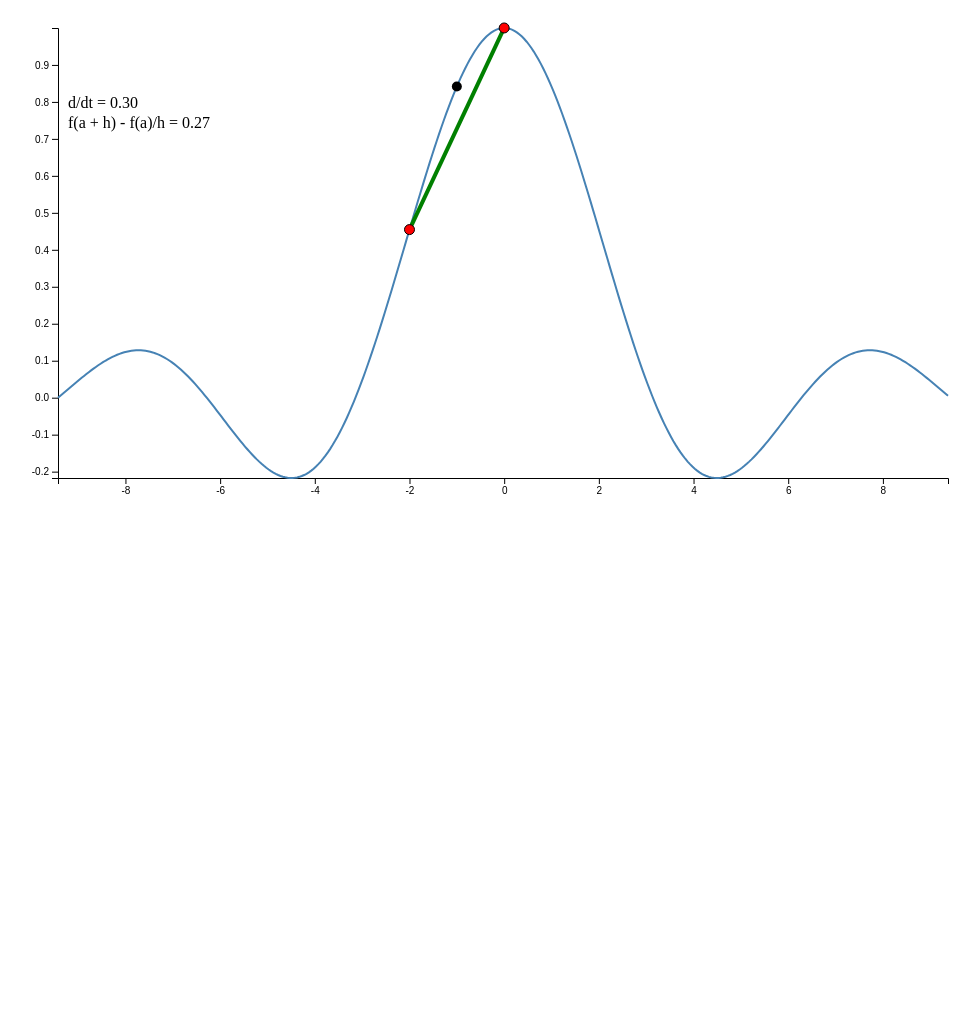
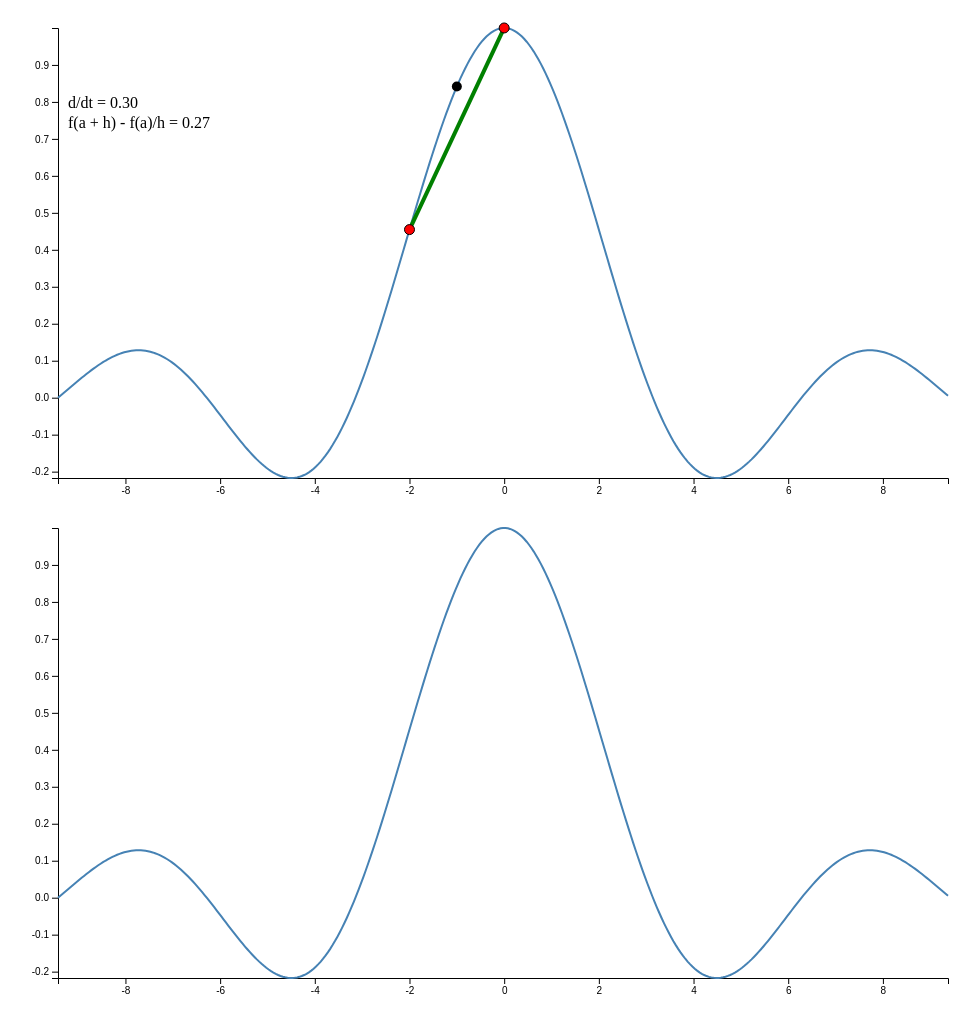
Before and after one commit to hazybluedot/numeric_calc_viz, a plain HTML site: page finite_difference.html in a window 1280 px wide. Shown: the whole page, without its empty margins (0-980 px from the left). Before the commit the page ends 800 px from the top, so only its background shows below. Drawn offline with nearby package versions, Linux system fonts and the light colour scheme.

Commit message:
update for multiple charts

```diff
--- a/finite_difference.html
+++ b/finite_difference.html
@@ -31,7 +31,8 @@
 </head>
 
 <body>
-  <div id="chart"></div>
+  <div id="derivative_chart"></div>
+  <div id="integral_chart"></div>
   <script src="finite_difference.js" type="text/javascript"></script>
 </body>
 </html>
--- a/finite_difference.js
+++ b/finite_difference.js
@@ -51,11 +51,6 @@ y.domain(d3.extent(data, function(d) { return d.value }));
 xAxis = d3.axisLeft(y);
 yAxis = d3.axisBottom(x);
 
-let drag = d3.drag()
-    .on('start', dragstarted)
-    .on('drag', dragged)
-    .on('end', dragended);
-
 let hdrag = d3.drag()
     .on('start', function(d, idx) {
 	console.log('drag start on d');
@@ -76,7 +71,8 @@ let hdrag = d3.drag()
 	d3.select(this).classed('active', false);
     });
 
-var chart = d3.select('#chart')
+let charts = ['#derivative_chart', '#ingeral_chart'].reduce(function(charts, domid) {
+    var chart = d3.select('#derivative_chart')
 	.append('svg')
 	.attr('class', 'chart')
 	.attr('width', width + margin.left + margin.right)
@@ -98,6 +94,18 @@ chart.append('path')
 	.attr('class', 'line')
 	.data([data])
 	.attr('d', lineFunc);
+
+    charts[domid] = chart;
+    return charts;
+}, []);
+
+derivative_chart(charts['#derivative_chart']);
+
+function derivative_chart(chart) {
+    let drag = d3.drag()
+	.on('start', dragstarted)
+	.on('drag', dragged)
+	.on('end', dragended);
 
     // draw the finite difference line
     var pdata = [p1, p1 + dint].map(function(d) {
@@ -234,3 +242,4 @@ function dragged(d) {
     function dragended(d) {
 	d3.select(this).classed('active', false);
     }
+}
```
Lines whose indentation alone changed are shown as unchanged.
